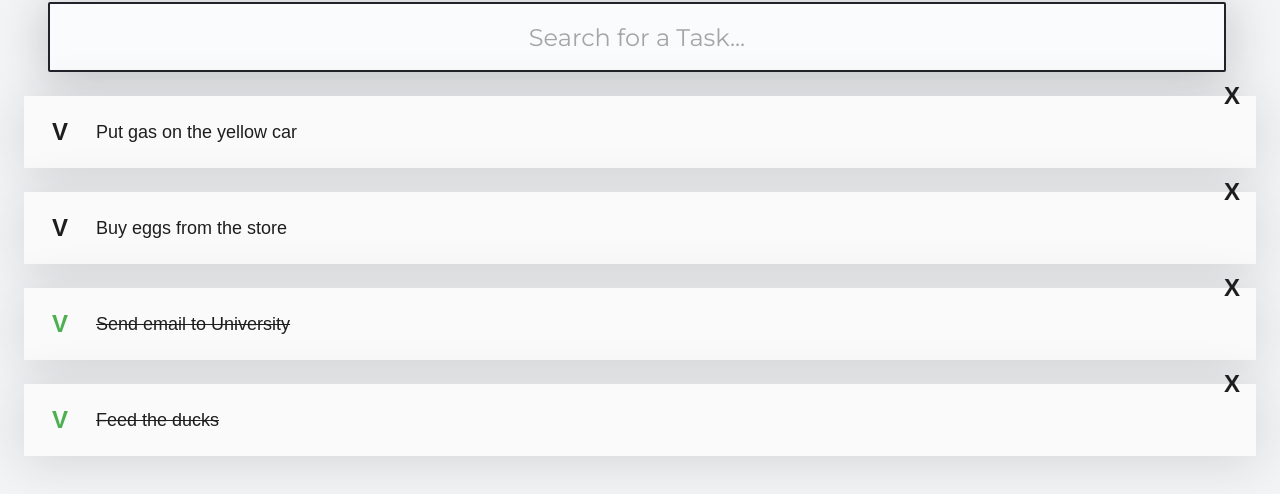
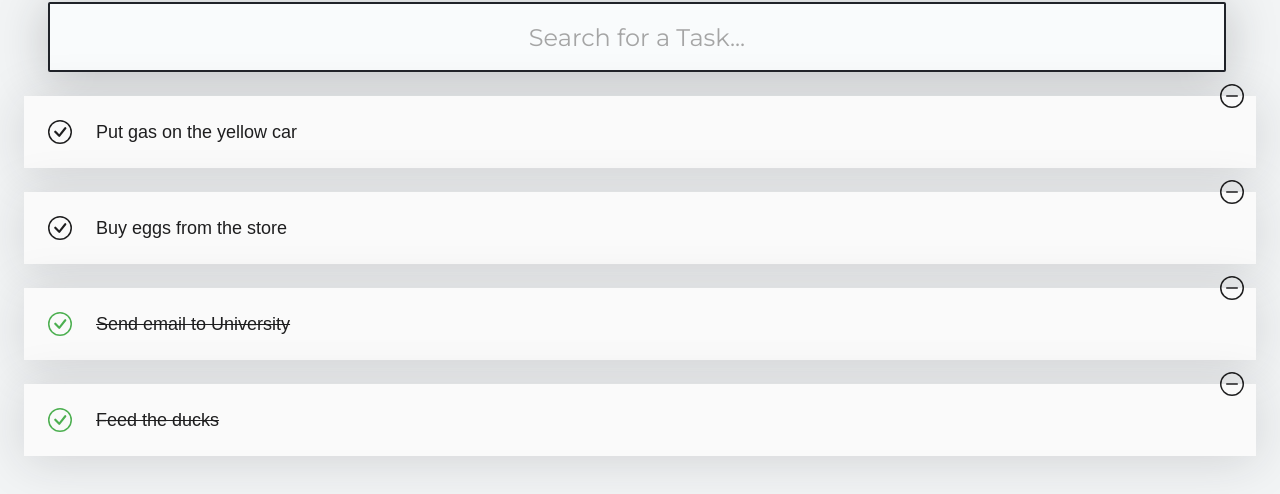
Before and after one commit to endiba360/todo-machine, a React (Create React App) app: page / in a window 1280 px wide. Shown: the part 122-616 px from the top of the page. Built offline with nearby package versions, Linux system fonts and the light colour scheme.

Commit message:
Remove V and X letters and replace with react-icons

```diff
--- a/src/TodoItem.js
+++ b/src/TodoItem.js
@@ -1,4 +1,6 @@
 import "./TodoItem.css";
+import { DeleteIcon } from "./DeleteIcon";
+import { CompleteIcon } from "./CompleteIcon";
 
 function TodoItem({ text, completed, onComplete, onDelete }) {
   return (
@@ -7,13 +9,16 @@ function TodoItem({ text, completed, onComplete, onDelete }) {
         className={`Icon Icon-check ${completed && "Icon-check--active"}`}
         onClick={onComplete}
       >
-        V
+        <CompleteIcon
+          className={`check ${completed && "completed"}`}
+          onClick={onComplete}
+        />
       </span>
       <p className={`TodoItem-p ${completed && "TodoItem-p--complete"}`}>
         {text}
       </p>
       <span className={`Icon Icon-delete`} onClick={onDelete}>
-        X
+        <DeleteIcon onClick={onDelete} />
       </span>
     </li>
   );
```
